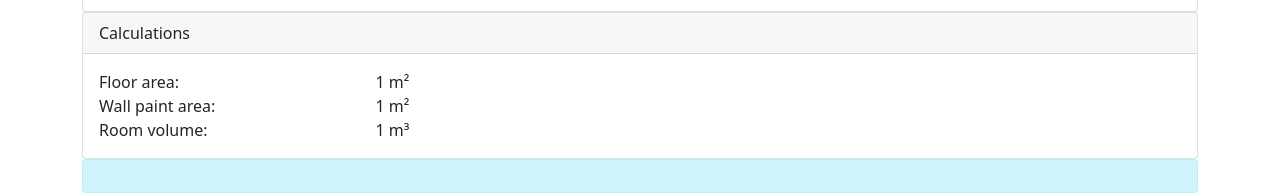
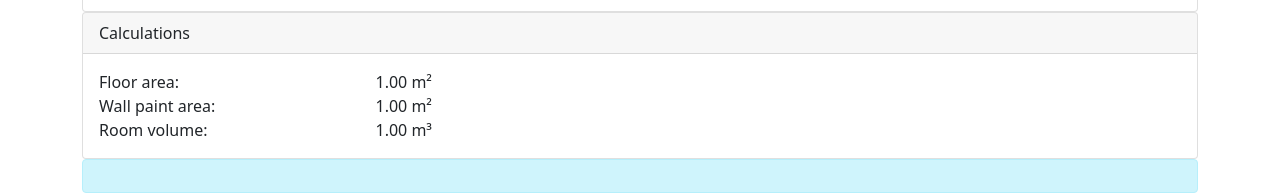
Before and after one commit to rsbold/roomcalc, a React (Create React App) app: page / in a window 1280 px wide. Shown: the part 281-476 px from the top of the page. Built offline with nearby package versions, Linux system fonts and the light colour scheme.

Commit message:
Calculated values now displayed to 2 decimal places.

```diff
--- a/src/RoomCalculator.js
+++ b/src/RoomCalculator.js
@@ -125,15 +125,15 @@ class RoomCalculator extends React.Component {
                     <Card.Body>
                         <Row>
                             <Col md={3}>Floor area:</Col>
-                            <Col md={9}>{this.state.floorArea} m²</Col>
+                            <Col md={9}>{this.state.floorArea.toFixed(2)} m²</Col>
                         </Row>
                         <Row>
                             <Col md={3}>Wall paint area:</Col>
-                            <Col md={9}>{this.state.wallPaintArea} m²</Col>
+                            <Col md={9}>{this.state.wallPaintArea.toFixed(2)} m²</Col>
                         </Row>
                         <Row>
                             <Col md={3}>Room volume:</Col>
-                            <Col md={9}>{this.state.roomVolume} m³</Col>
+                            <Col md={9}>{this.state.roomVolume.toFixed(2)} m³</Col>
                         </Row>
                     </Card.Body>
                 </Card>
```
